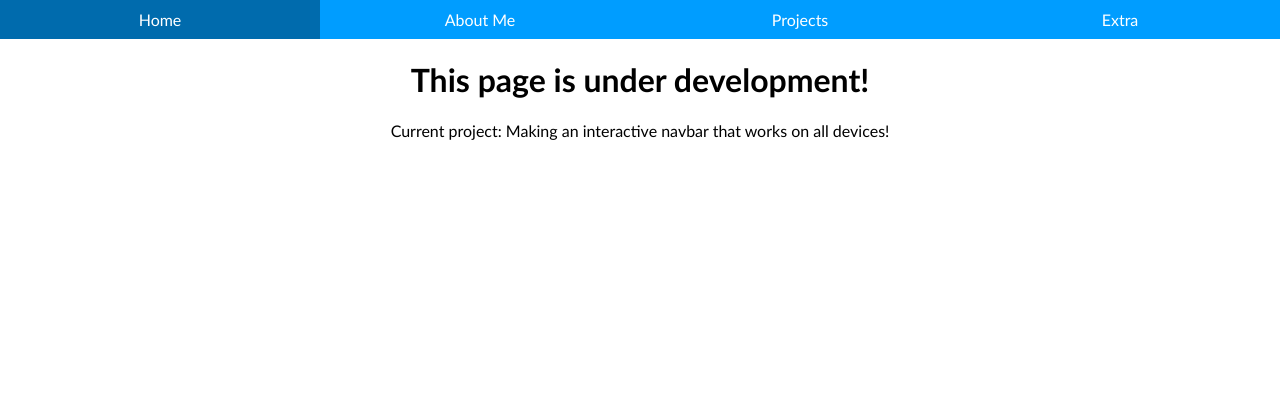
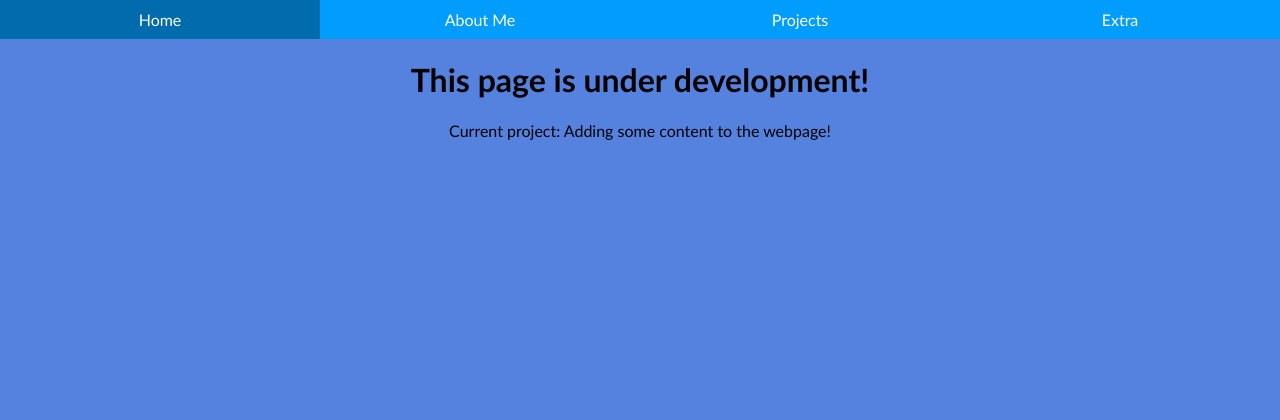
Before and after one commit to CanadianMarc/marcf, a PHP site: page /home.php in a window 1280 px wide. Shown: the top 420 px of the page. Run offline with PHP 8.4, Linux system fonts and the light colour scheme.

Commit message:
Commit 3: Added favicon, changed the background colour to be less bright.

```diff
--- a/Resources/style.css
+++ b/Resources/style.css
@@ -7,6 +7,7 @@ body {
     font-family: "Trebuchet MS", Helvetica, sans-serif;
     margin: 0px;
     text-align: center;
+    background-color: #5581df
 }
 
 nav {
--- a/about.php
+++ b/about.php
@@ -3,6 +3,7 @@
 	<head>
 		<meta charset="utf-8">
 		<meta name="viewport" content="width=device-width">
+        <link rel="icon" type="image/x-icon" href="Resources/favicon.png">
 	    <link rel="stylesheet" type="text/css" href="Resources/style.css" />
 		<title>About Me</title>
 	</head>
--- a/extra.php
+++ b/extra.php
@@ -3,6 +3,7 @@
 	<head>
 		<meta charset="utf-8">
 		<meta name="viewport" content="width=device-width">
+        <link rel="icon" type="image/x-icon" href="Resources/favicon.png">
 	    <link rel="stylesheet" type="text/css" href="Resources/style.css" />
 		<title>Extra</title>
 	</head>
--- a/home.php
+++ b/home.php
@@ -3,6 +3,7 @@
 	<head>
 		<meta charset="utf-8">
 		<meta name="viewport" content="width=device-width">
+        <link rel="icon" type="image/x-icon" href="Resources/favicon.png">
 	    <link rel="stylesheet" type="text/css" href="Resources/style.css" />
 		<title>Marc</title>
 	</head>
@@ -11,6 +12,6 @@
 			<?php require_once("Resources/nav.php"); ?>
 		</header>
         <h1> This page is under development! </h1>
-        Current project: Making an interactive navbar that works on all devices!
+        Current project: Adding some content to the webpage!
     </body>
 </html>
--- a/projects.php
+++ b/projects.php
@@ -3,6 +3,7 @@
 	<head>
 		<meta charset="utf-8">
 		<meta name="viewport" content="width=device-width">
+        <link rel="icon" type="image/x-icon" href="Resources/favicon.png">
 	    <link rel="stylesheet" type="text/css" href="Resources/style.css" />
 		<title>Projects</title>
 	</head>
```
Also changed, not shown: Resources/favicon.png (added).
